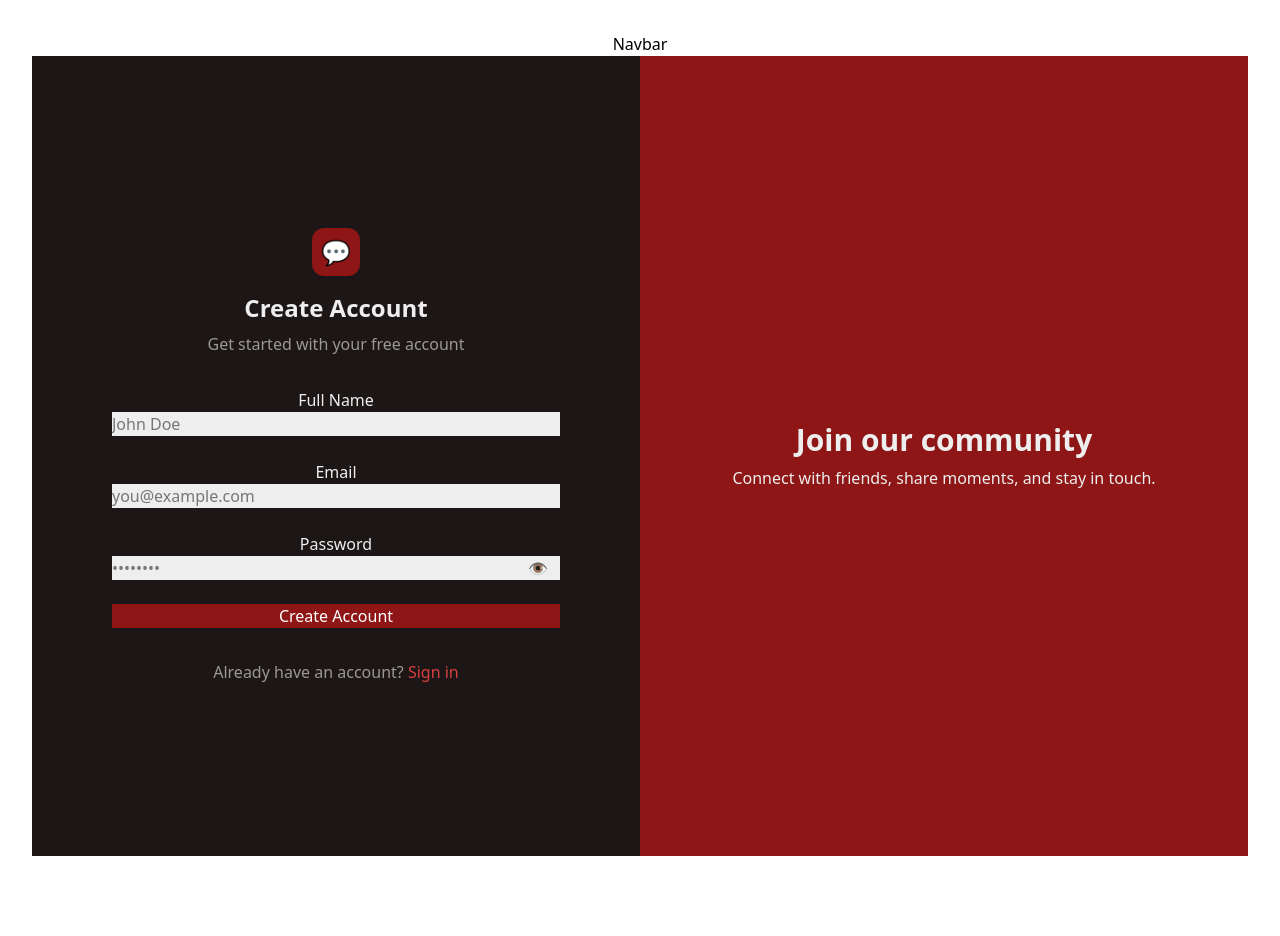
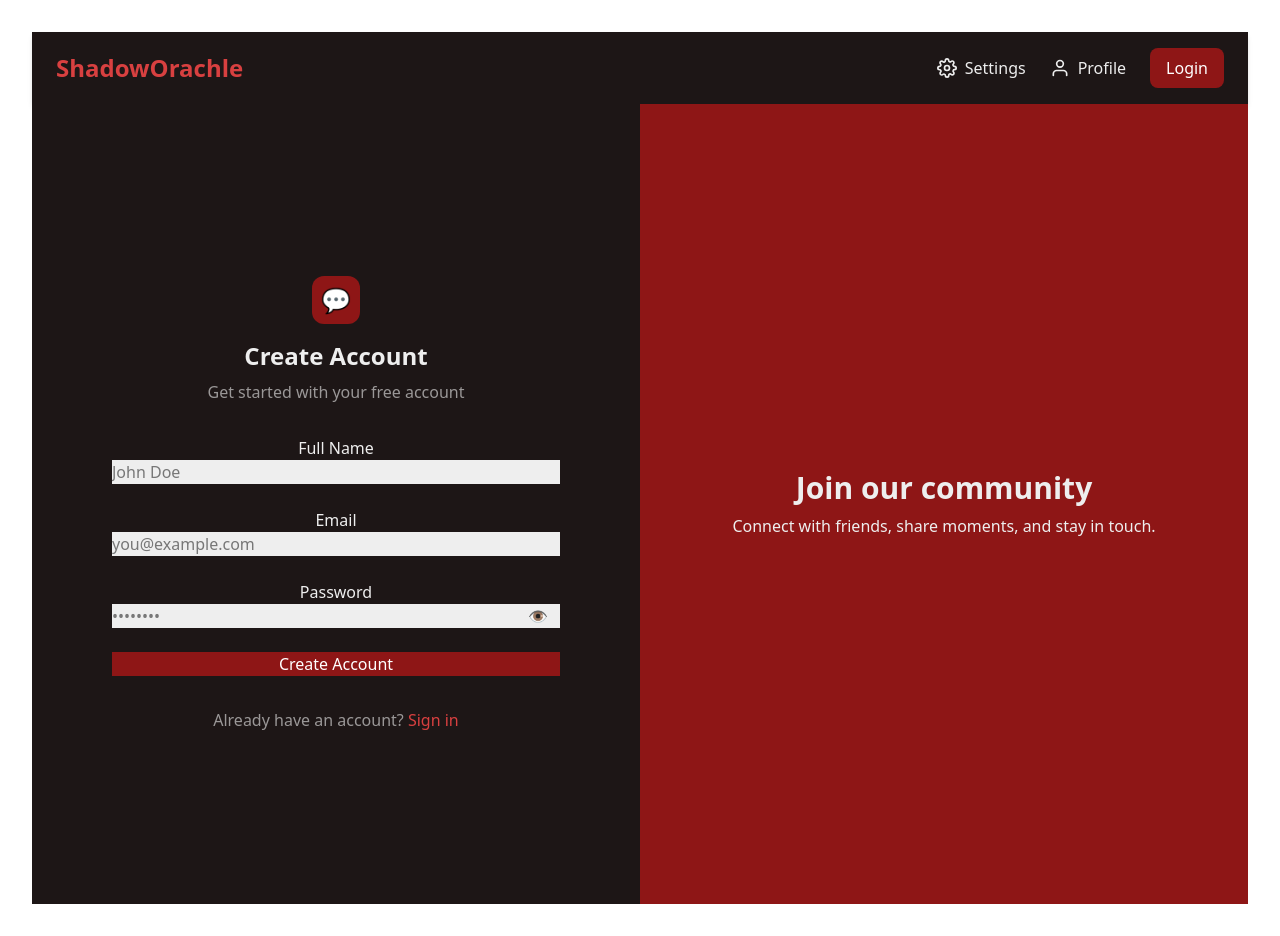
Before and after one commit to ALIA-HAIDER/ChatAppNew, a React (Vite) app in the folder frontend/: page /signup in a window 1280 px wide. Before the commit the page ends 888 px from the top, so only its background shows below. Built offline with nearby package versions, Linux system fonts and the light colour scheme; no server answers.

Commit message:
Logout functionality on Navbar succesfuly done.

```diff
--- a/frontend/package.json
+++ b/frontend/package.json
@@ -15,6 +15,7 @@
     "react": "^18.3.1",
     "react-dom": "^18.3.1",
     "react-hot-toast": "^2.5.1",
+    "react-icons": "^5.4.0",
     "react-router-dom": "^7.1.5",
     "tailwindcss": "^4.0.5",
     "zustand": "^5.0.3"
--- a/frontend/src/components/Navbar.jsx
+++ b/frontend/src/components/Navbar.jsx
@@ -1,9 +1,116 @@
+import { useState } from "react";
+import { Link } from "react-router-dom";
+import { FiSettings, FiLogIn, FiLogOut, FiUser } from "react-icons/fi";
+import { MdMenu, MdClose } from "react-icons/md";
+import { useAuthStore } from "../store/useAuthStore.js";
+import { useEffect } from "react";
+
+function Navbar() {
+  const [isLoggedIn, setIsLoggedIn] = useState(false);
+  const { authUser, checkAuth } = useAuthStore();
+  const [isOpen, setIsOpen] = useState(false);
+  const { logout } = useAuthStore();
+
+  useEffect(() => {
+    checkAuth();
+  }, [checkAuth]);
 
 
-function Navbar() {
+  const handleSubmit=async(e)=>{
+    e.preventDefault();
+    if(authUser ? await logout() : null){
+      console.log("Logged out successfully");
+    }}
+
   return (
-    <div>Navbar</div>
-  )
+    <nav className="bg-[#1D1616] text-[#EEEEEE] shadow-md px-6 py-4">
+      <div className="container mx-auto flex justify-between items-center">
+        {/* Left: App Name */}
+        <Link to="/" className="text-2xl font-bold font-sans text-[#D84040]">
+          ShadowOrachle
+        </Link>
+
+        {/* Right: Desktop Navigation */}
+        <div className="hidden md:flex items-center space-x-6">
+          {/* Settings */}
+          <Link
+            to="/settings"
+            className="flex items-center gap-2 hover:text-[#D84040] transition"
+          >
+            <FiSettings size={20} />
+            <span>Settings</span>
+          </Link>
+
+          {/* Profile Dropdown */}
+          <div className="relative group">
+            <button className="flex items-center gap-2 hover:text-[#D84040] transition">
+              <FiUser size={20} />
+              <span>Profile</span>
+            </button>
+            <div className="absolute right-0 mt-2 w-36 bg-[#2C2222] shadow-lg rounded-lg opacity-0 group-hover:opacity-100 transition-opacity">
+              <Link
+                to="/profile"
+                className="block px-4 py-2 hover:bg-[#D84040] rounded-t-lg"
+              >
+                View Profile
+              </Link>
+              <Link
+                to="/edit-profile"
+                className="block px-4 py-2 hover:bg-[#D84040]"
+              >
+                Edit Profile
+              </Link>
+            </div>
+          </div>
+
+          {/* Login/Logout */}
+          <Link
+            to={authUser ? "/logout" : "/login"}
+            className="flex items-center gap-2 bg-[#8E1616] px-4 py-2 rounded-lg text-white hover:bg-[#D84040] transition"
+            // onClick={authUser? logout():null }
+          >
+            <button type="submit" onClick={handleSubmit}>
+            {authUser ? "Logout" : "Login"}
+            </button>
+          </Link>
+        </div>
+
+        {/* Mobile Menu Button */}
+        <button className="md:hidden" onClick={() => setIsOpen(!isOpen)}>
+          {isOpen ? <MdClose size={28} /> : <MdMenu size={28} />}
+        </button>
+      </div>
+
+      {/* Mobile Menu */}
+      {isOpen && (
+        <div className="md:hidden flex flex-col bg-[#2C2222] mt-2 p-4 space-y-4 rounded-lg">
+          <Link
+            to="/settings"
+            className="flex items-center gap-2 hover:text-[#D84040] transition"
+          >
+            <FiSettings size={20} />
+            <span>Settings</span>
+          </Link>
+
+          <Link
+            to="/profile"
+            className="flex items-center gap-2 hover:text-[#D84040] transition"
+          >
+            <FiUser size={20} />
+            <span>Profile</span>
+          </Link>
+
+          <button
+            className="flex items-center gap-2 bg-[#8E1616] px-4 py-2 rounded-lg text-white hover:bg-[#D84040] transition"
+            onClick={() => setIsLoggedIn(!isLoggedIn)}
+          >
+            {isLoggedIn ? <FiLogOut size={20} /> : <FiLogIn size={20} />}
+            <span>{isLoggedIn ? "Logout" : "Login"}</span>
+          </button>
+        </div>
+      )}
+    </nav>
+  );
 }
 
-export default Navbar
+export default Navbar;
--- a/frontend/src/store/useAuthStore.js
+++ b/frontend/src/store/useAuthStore.js
@@ -36,5 +36,31 @@ export const useAuthStore = create((set) => ({
         }finally{
             set({isSigningUP:false});
         }
+    },
+
+    logout:async()=>{
+        try{
+            await axiosInstance.post("/auth/logout");
+            set({authUser:null});
+            toast.success("Logged out successfully");
+        }catch(error){
+            toast.error(error.response.data.message);
+            console.log("Error in logout:",error);
+        }
+    },
+
+    login:async(data)=>{
+        set({isLoggingIn:true})
+        try {
+            const res=await axiosInstance.get("/auth//login",data);
+            set({authUser:res.data});
+            toast.success("Account login successfully");
+        } catch (error) {
+            toast.error(error.response.data.message);
+        }finally{
+            set({isLoggingIn:false});
+        }
+
     }
+
 }));
```
Also changed, not shown: 1 other file (tests, documents, lock files or other folders).
